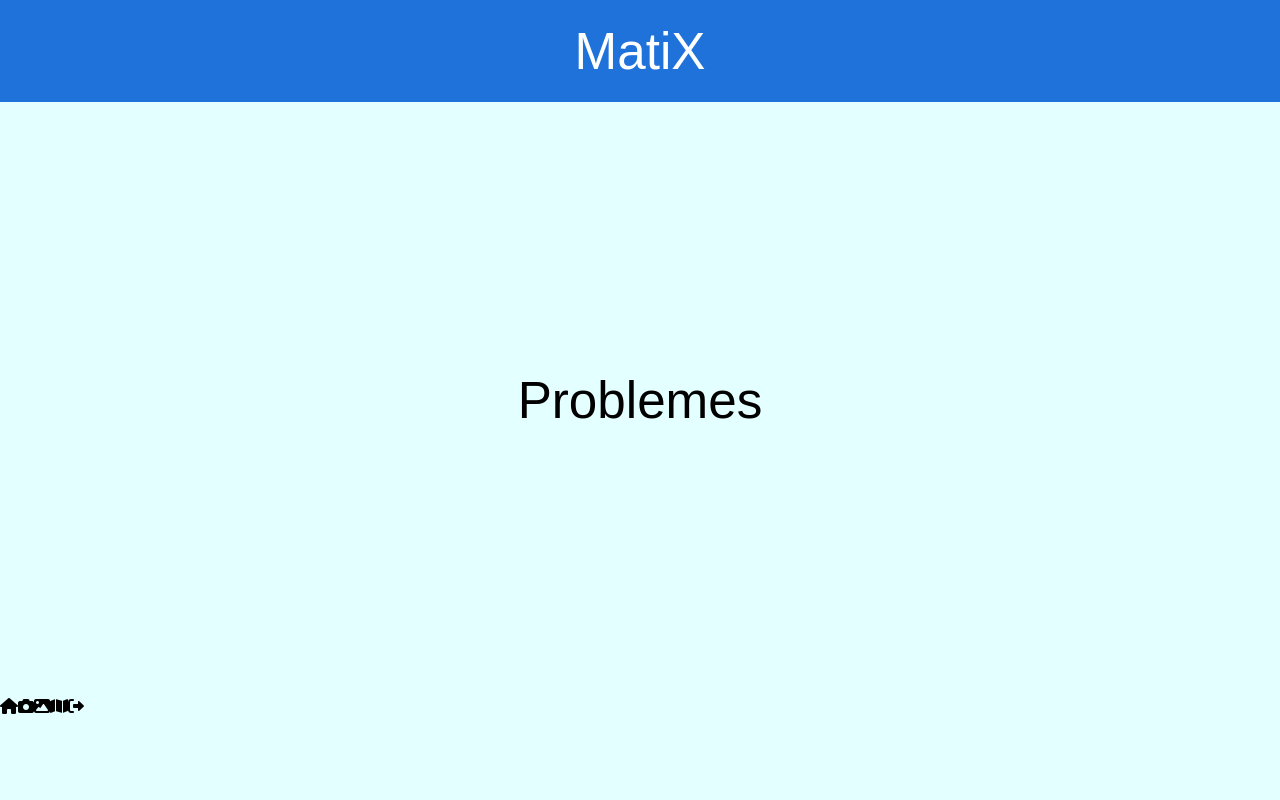
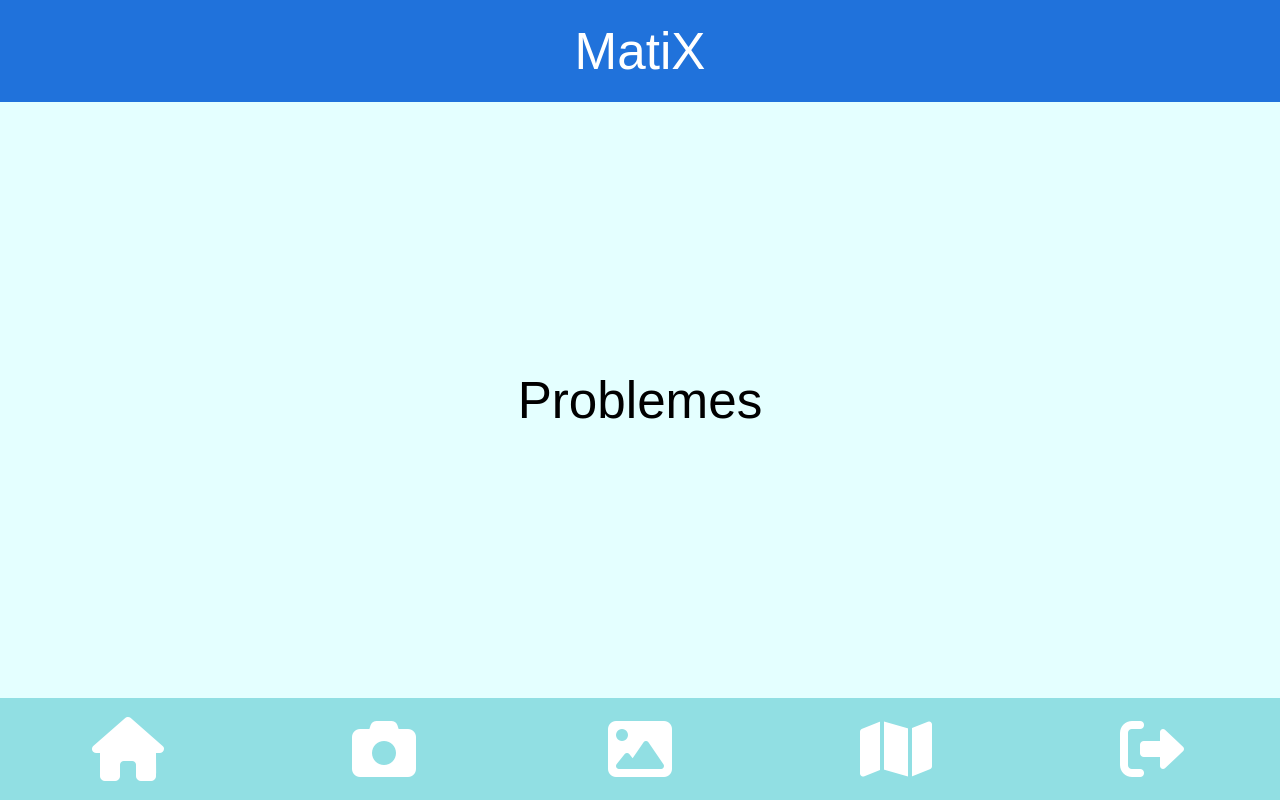
Before and after one commit to JoanPera/html, a plain HTML site: page index.html in a window 1280 px wide. Drawn offline with Linux system fonts and the light colour scheme.

Commit message:
Versió amb menúíndex.css

```diff
--- a/índex.css
+++ b/índex.css
@@ -32,6 +32,16 @@ body {
     font-size: 4vmax;
 }
 #menu {
-    display: flex;    /* el menú és un contenidor de tipus flex */
+    display: flex;
     height: 8vmax;
 }
+#menu i{
+    flex: 1;
+    display: flex;
+    justify-content: center;
+    align-items: center;
+    color: white;
+    background-color: #91DFE3;
+    font-size: 5vmax;
+    cursor: pointer;
+}
```
